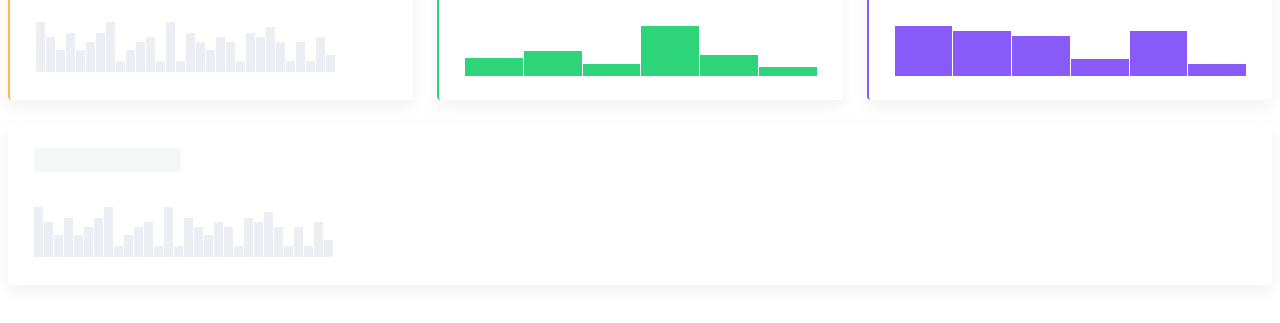
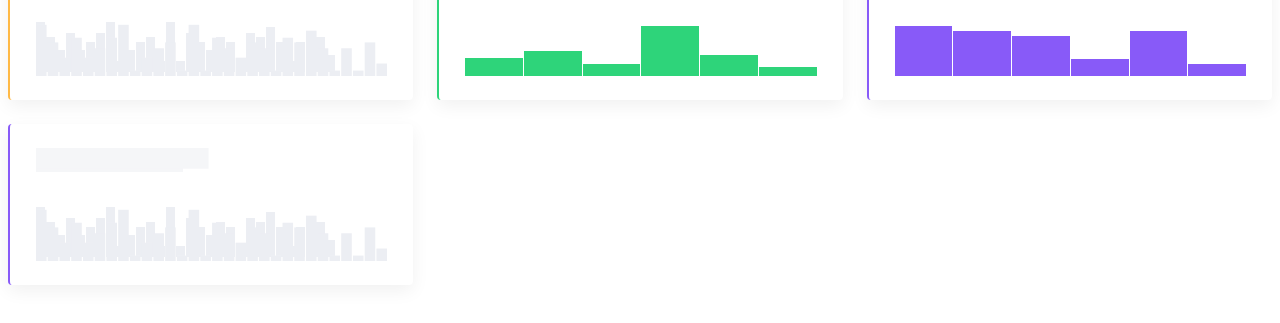
Before and after one commit to js-tasks-ru/js-20220905_kvaizer999, a website: page 04-oop-basic-intro-to-dom/1-column-chart/index.html in a window 1280 px wide. Shown: the part 89-412 px from the top of the page. Drawn offline with Linux system fonts and the light colour scheme.

Commit message:
'4task-fix'

```diff
--- a/04-oop-basic-intro-to-dom/1-column-chart/index.html
+++ b/04-oop-basic-intro-to-dom/1-column-chart/index.html
@@ -41,19 +41,17 @@
         value: 321
       });
 
-      const testChart = new ColumnChart()
-      const getNode = (id) => document.getElementById(id)
+      const testChart = new ColumnChart({value: 100})
 
-      const orders = getNode('orders')
-      const sales = getNode('sales')
-      const customers = getNode('customers')
-
-      document.body.append(testChart.element) //8ой тест на наличие скелетона
-      console.log(document.body.querySelectorAll('.column-chart_loading')) //8ой тест на наличие скелетона
+      const orders = document.getElementById('orders')
+      const sales = document.getElementById('sales')
+      const customers = document.getElementById('customers')
+      const test = document.getElementById('test')
 
       orders.append(ordersChart.element);
       sales.append(salesChart.element);
       customers.append(customersChart.element);
+      test.append(testChart.element);
     </script>
   </body>
 </html>
--- a/04-oop-basic-intro-to-dom/1-column-chart/index.js
+++ b/04-oop-basic-intro-to-dom/1-column-chart/index.js
@@ -1,4 +1,3 @@
-
 export default class ColumnChart {
   constructor(props = {}) {
     this.data = props.data || [];
@@ -35,12 +34,28 @@ export default class ColumnChart {
                 ${this.label}
                 ${this.link && `<a class="column-chart__link" href=${this.link}>View all</a>`}
             </div>
-            ${(this.data.length && this.value) ? `<div class='column-chart__container'>
+            <div class='column-chart__container'>
                 <div class='column-chart__header'>${this.formatHeading ? this.formatHeading(this.value) : this.value}</div>
                 <div class='column-chart__chart'>${this.getDataList(data)}</div>
-            </div>` : `<div class="column-chart_loading"><img src='./charts-skeleton.svg' alt="skeleton"/></div>`}
+            </div>
         </div>
     `;
+
+    if (!(this.data.length && this.value)) {
+      const chartContainer = element.querySelector('.column-chart__container');
+      const columnChart = element.querySelector('.column-chart');
+
+      columnChart.classList.remove('.column-chart');
+      columnChart.classList.add('column-chart_loading');
+
+      const skeleton = document.createElement('img');
+      skeleton.src = './charts-skeleton.svg';
+      skeleton.alt = 'skeleton';
+
+      chartContainer.append(skeleton);
+    }
+
+    console.log(element.classList);
 
     return element.firstElementChild;
   }
```
Also changed, not shown: 04-oop-basic-intro-to-dom/1-column-chart/index.spec.js (+1 -1 lines).
